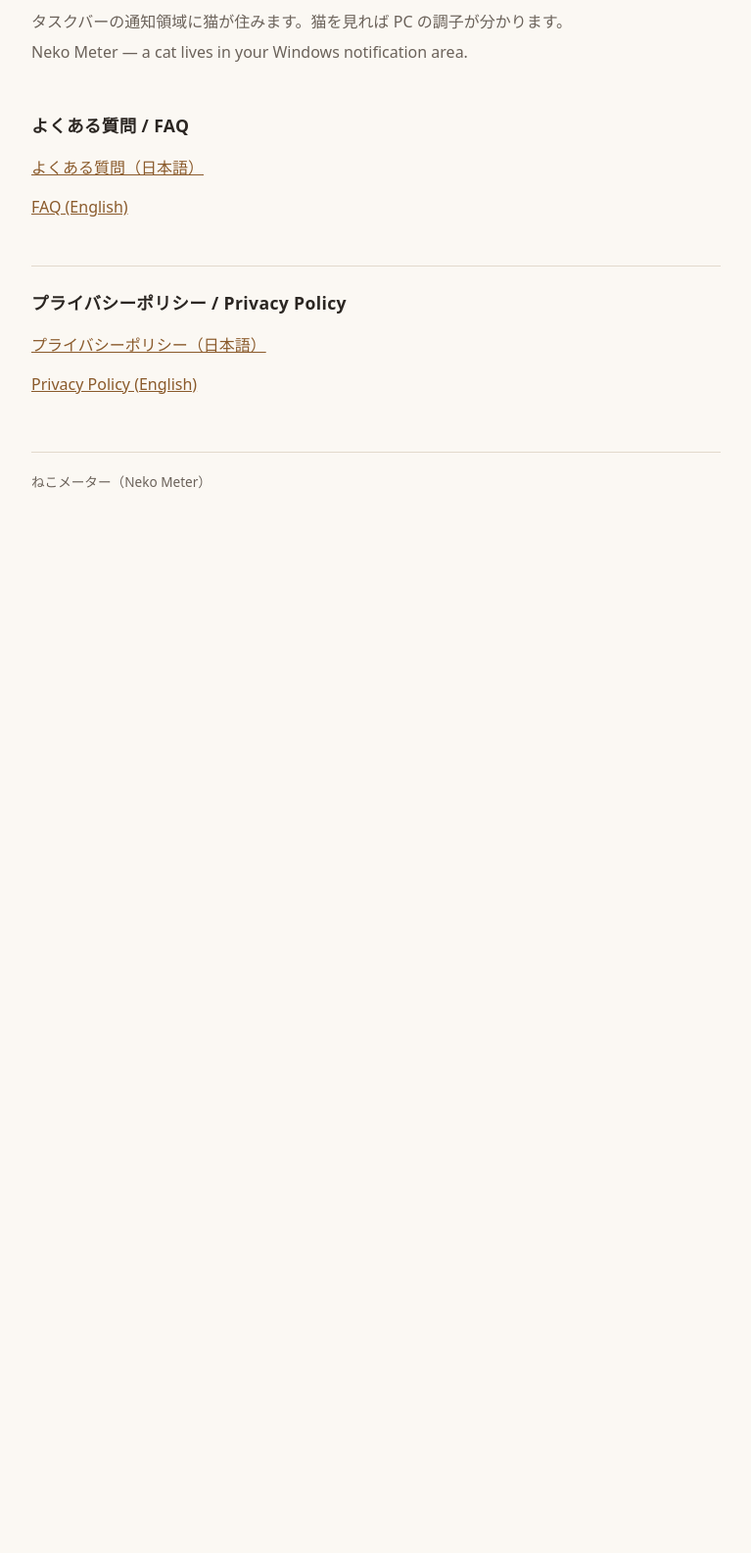
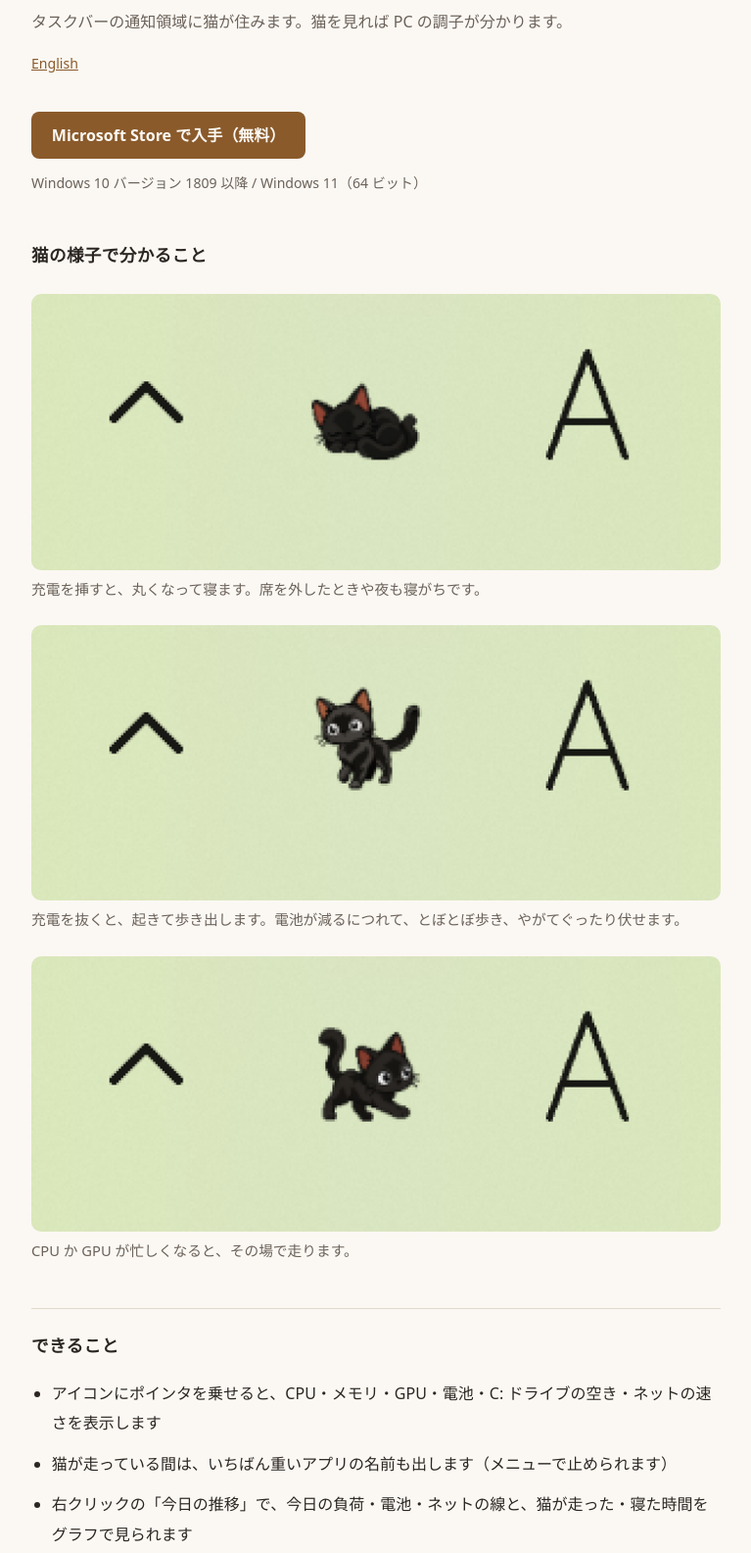
Before and after one commit to bananafish0825/neko-meter, a plain HTML site: page index.html in a window 1280 px wide. Shown: the part 95-1680 px from the top of the page at 98% size, without its empty margins (256-1023 px from the left). Before the commit the page ends 800 px from the top, so only its background shows below. Drawn offline with Linux system fonts and the light colour scheme.

Commit message:
feat: トップに Store へのリンク・できること・スクショ・canonical/hreflang を足す（日英）

```diff
--- a/index.html
+++ b/index.html
@@ -4,25 +4,58 @@
 <meta charset="utf-8">
 <meta name="viewport" content="width=device-width, initial-scale=1">
 <title>ねこメーター</title>
-<meta name="description" content="タスクバーの通知領域に住む猫が、電源・負荷・不在・時刻に反応する Windows 常駐アプリ。">
+<meta name="description" content="タスクバーの通知領域に住む猫が、電源・負荷・不在・時刻に反応する Windows 常駐アプリ。無料・通信なし。">
+<link rel="canonical" href="https://bananafish0825.github.io/neko-meter/">
+<link rel="alternate" hreflang="en" href="https://bananafish0825.github.io/neko-meter/en/">
+<link rel="alternate" hreflang="ja" href="https://bananafish0825.github.io/neko-meter/">
 <link rel="stylesheet" href="./style.css">
 </head>
 <body>
 <main class="cover">
 
 <h1>ねこメーター</h1>
-<p class="tagline">タスクバーの通知領域に猫が住みます。猫を見れば PC の調子が分かります。<br>Neko Meter — a cat lives in your Windows notification area.</p>
+<p class="tagline">タスクバーの通知領域に猫が住みます。猫を見れば PC の調子が分かります。</p>
+<p class="lang"><a href="./en/">English</a></p>
 
-<h2>よくある質問 / FAQ</h2>
+<p><a class="store" href="https://apps.microsoft.com/detail/9MVL7ZVLWKS7">Microsoft Store で入手（無料）</a></p>
+<p class="note">Windows 10 バージョン 1809 以降 / Windows 11（64 ビット）</p>
+
+<h2>猫の様子で分かること</h2>
+<figure>
+<img src="./img/cat-sleep.png" width="720" height="288" alt="通知領域のアイコンの中で丸くなって寝ている黒猫">
+<figcaption>充電を挿すと、丸くなって寝ます。席を外したときや夜も寝がちです。</figcaption>
+</figure>
+<figure>
+<img src="./img/cat-walk.png" width="720" height="288" alt="通知領域のアイコンの中を歩いている黒猫">
+<figcaption>充電を抜くと、起きて歩き出します。電池が減るにつれて、とぼとぼ歩き、やがてぐったり伏せます。</figcaption>
+</figure>
+<figure>
+<img src="./img/cat-run.png" width="720" height="288" alt="通知領域のアイコンの中で走っている黒猫">
+<figcaption>CPU か GPU が忙しくなると、その場で走ります。</figcaption>
+</figure>
+
+<h2>できること</h2>
+<ul>
+<li>アイコンにポインタを乗せると、CPU・メモリ・GPU・電池・C: ドライブの空き・ネットの速さを表示します</li>
+<li>猫が走っている間は、いちばん重いアプリの名前も出します（メニューで止められます）</li>
+<li>右クリックの「今日の推移」で、今日の負荷・電池・ネットの線と、猫が走った・寝た時間をグラフで見られます</li>
+<li>電池が少ないとき・猫が走り続けたときに、Windows の通知で知らせます（それぞれ止められます）</li>
+<li>猫が何で走るか（CPU と GPU の高い方・CPU・GPU・メモリ）を選べます</li>
+<li>「猫の反応を見る」で、主な反応を 1 分ほどで順に見られます</li>
+<li>表示は 13 言語に対応しています</li>
+</ul>
+
+<h2>邪魔をしません</h2>
+<ul>
+<li>開きっぱなしのウィンドウはありません</li>
+<li>通信しません。アカウント・広告・課金はありません</li>
+<li>常駐中の CPU 使用率 2% 未満・メモリ 150MB 未満を目安に作っています</li>
+</ul>
+
+<h2>よくある質問・プライバシーポリシー</h2>
 <nav>
-<a href="./faq/">よくある質問（日本語）</a>
-<a href="./faq/en/">FAQ (English)</a>
-</nav>
-
-<h2>プライバシーポリシー / Privacy Policy</h2>
-<nav>
-<a href="./privacy/">プライバシーポリシー（日本語）</a>
-<a href="./privacy/en/">Privacy Policy (English)</a>
+<a href="./faq/">よくある質問</a>
+<a href="./privacy/">プライバシーポリシー</a>
 </nav>
 
 <footer>ねこメーター（Neko Meter）</footer>
--- a/style.css
+++ b/style.css
@@ -103,3 +103,23 @@
 .cover h1 { font-size: 2rem; margin-bottom: 0.2em; }
 .cover .tagline { color: var(--muted); margin: 0 0 2.5em; }
 .cover nav a { display: block; margin: 0.6em 0; }
+.cover .tagline + .lang { margin-top: -1.8em; }
+.store {
+  display: inline-block;
+  padding: 0.55em 1.3em;
+  border-radius: 8px;
+  background: var(--link);
+  color: var(--bg);
+  font-weight: 600;
+  text-decoration: none;
+}
+.store:hover { opacity: 0.88; }
+.note { color: var(--muted); font-size: 0.88rem; margin-top: 0.4em; }
+figure { margin: 1.4em 0; }
+figure img {
+  display: block;
+  width: 100%;
+  height: auto;
+  border-radius: 10px;
+}
+figcaption { color: var(--muted); font-size: 0.92rem; margin-top: 0.4em; }
```
Also changed, not shown: en/index.html (added, +65 -0 lines), img/cat-run.png (added), img/cat-sleep.png (added), img/cat-walk.png (added), 1 other file.
